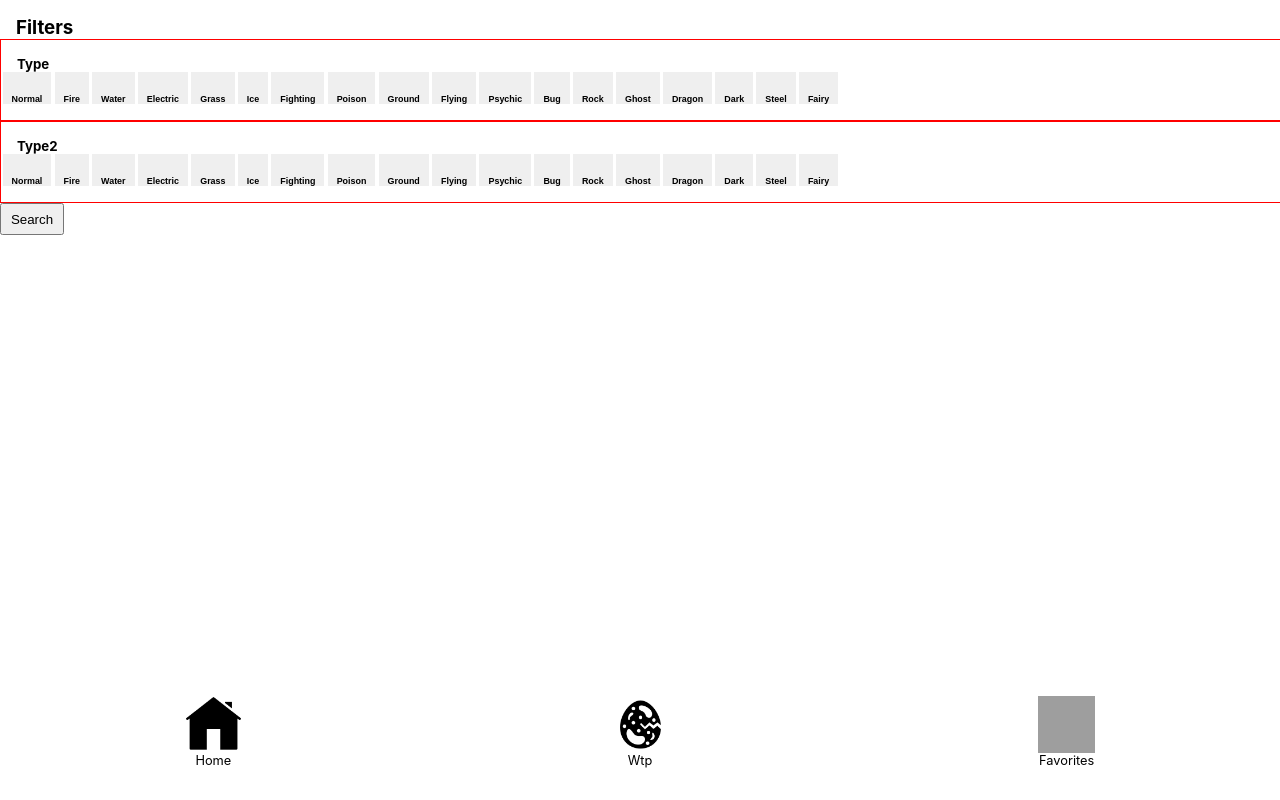
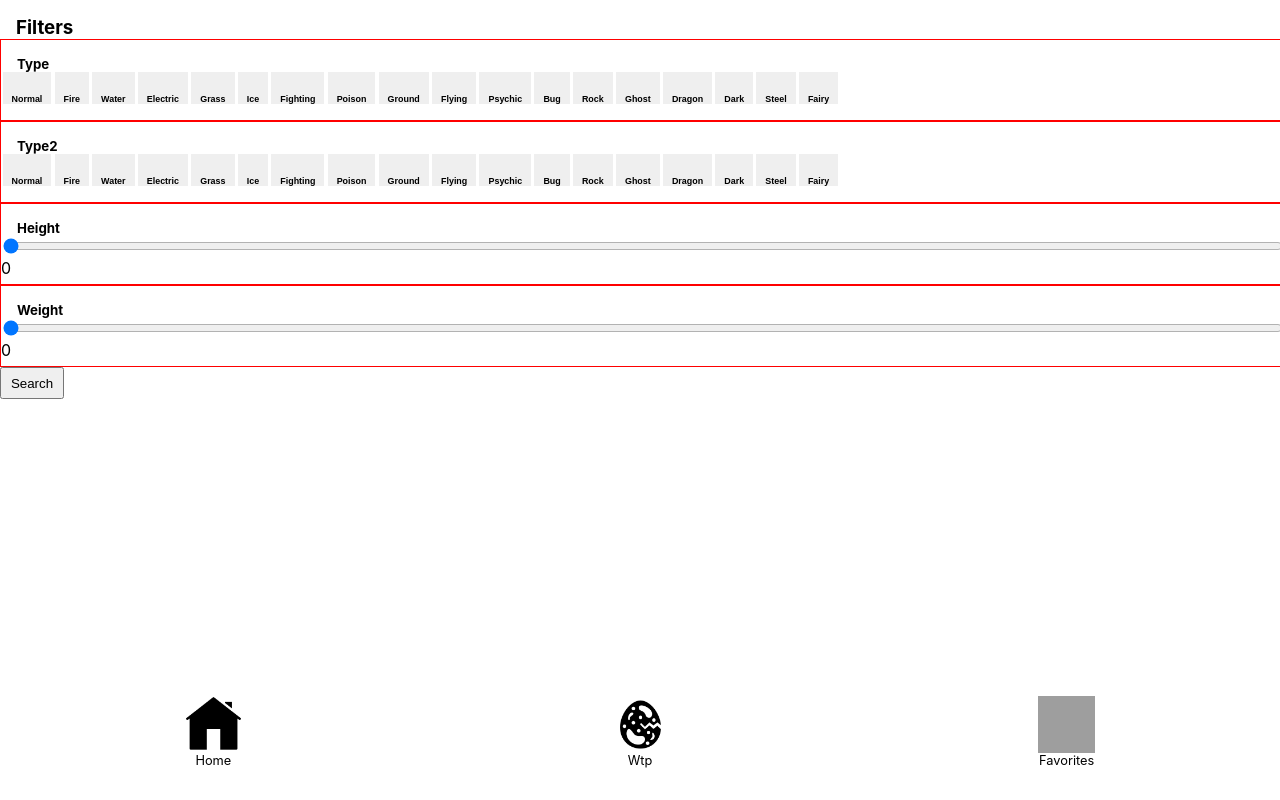
Before and after one commit to Cg9291/pokedex, a React (Create React App) app: page /filter/1 in a window 1280 px wide. Built offline with nearby package versions, Linux system fonts and the light colour scheme; grey boxes are pictures that could not be loaded.

Commit message:
implemented basic filtered search,with multiple filter types and handling of default/undefined filters

```diff
--- a/src/components/RoutesStructure.tsx
+++ b/src/components/RoutesStructure.tsx
@@ -19,6 +19,9 @@ export function RoutesStructure(): React.ReactElement | null {
         { path: "/favorites", element: <Favorites /> },
         { path: "/pokemon-not-found", element: <PokemonNotFound /> },
         { path: "/filter/:gen", element: <FilteredSearchModal /> },
-        { path: "/filtered-search/:param/:type/:param2/:type2/", element: <FilteredSearchResults /> }
+        {
+            path: "/filtered-search/:param/:type/:param2/:type2/:param3/:height/:param4/:weight",
+            element: <FilteredSearchResults />
+        }
     ]);
 }
--- a/src/components/homepage/FilteredSearchModal.tsx
+++ b/src/components/homepage/FilteredSearchModal.tsx
@@ -1,71 +1,124 @@
-import React, { useState } from "react";
+import React, { useEffect, useState } from "react";
 import styled from "styled-components";
 import ContainerPrototype from "../prototypes/ContainerPrototype";
-import { useNavigate, useParams } from "react-router-dom";
+import { useNavigate } from "react-router-dom";
 import { FilterInfoInterface } from "../../interfaces/miscInterfaces";
 import { typesColors } from "../../objects/typesColors";
 import { capitalizeWords } from "../../functions/utilities/capitalizeWords";
 
 export function FilteredSearchModal(): React.ReactElement {
     const [filterInfo, setFilterInfo] = useState<FilterInfoInterface>({
-        type: { name: "type", value: undefined },
-        type2: { name: "type2", value: undefined }
+        type: { name: "type", value: "undefined", style: "button" },
+        type2: { name: "type2", value: "undefined", style: "button" },
+        height: { name: "height", value: 0, style: "slider" },
+        weight: { name: "weight", value: 0, style: "slider" }
     });
-    const { gen } = useParams();
+    const navigate = useNavigate();
     const filterParameters = { ...filterInfo };
-    const navigate = useNavigate();
 
+    //LOGIC/HANDLER FUNCTIONS
+    const handleButtonClick = (buttonTitle: string, buttonCategory: string, parameterName: string): void => {
+        filterParameters[parameterName as keyof typeof filterParameters].value = buttonTitle;
+        setFilterInfo(filterParameters);
+    };
+
+    const handleSubmit = () => {
+        navigate(buildUrl());
+    };
+
+    const buildUrl = () => {
+        const myArr = [`/filtered-search/`];
+        for (const x in filterInfo) {
+            myArr.push(
+                `${filterInfo[x as keyof FilterInfoInterface].name}/${
+                    filterInfo[x as keyof FilterInfoInterface].value
+                }/`
+            );
+        }
+        return myArr.join("");
+    };
+
+    //DISPLAY/MAP/HYBRID FUNCTIONS
     const displayFilters = () => {
         const myArr: React.ReactElement[] = [];
-        for (const param in filterInfo) {
+
+        for (const parameter in filterInfo) {
+            const parameterStyle = filterInfo[parameter as keyof FilterInfoInterface].style;
+            const parameterName = filterInfo[parameter as keyof FilterInfoInterface].name;
+
             myArr.push(
-                <FiltersContainer>
-                    <FiltersHeaders title={capitalizeWords(param)} />
-                    <TypesContainer> {displayTypesOptions(param)}</TypesContainer>
-                </FiltersContainer>
+                //rewrite & extract component for clarity
+                <ContainerOfFilters>
+                    <HeadersOfFilters title={capitalizeWords(parameter)} />
+                    <OptionsContainer>{displayOptions(parameterStyle, parameterName)}</OptionsContainer>
+                </ContainerOfFilters>
             );
         }
         return myArr;
     };
 
-    const displayTypesOptions = (categoryParam: string) => {
+    const displayOptions = (categoryParameter: string, categoryName: string) => {
         const myArr: React.ReactElement[] = [];
-        for (const oneType in typesColors) {
-            myArr.push(<TypesOptions title={capitalizeWords(oneType)} category={categoryParam} />);
+
+        if (categoryParameter === "button") {
+            for (const oneType in typesColors) {
+                myArr.push(
+                    <OptionsOfFilters
+                        title={capitalizeWords(oneType)}
+                        category={categoryParameter}
+                        parameterName={categoryName}
+                    />
+                );
+            }
+            return myArr;
+        } else if (categoryParameter === "slider") {
+            return <OptionsOfFilters category={categoryParameter} title="Slider" parameterName={categoryName} />;
         }
-        return myArr;
     };
 
-    const handleButtonClick = (buttonTitle: string, buttonCategory: string): void => {
-        filterParameters[buttonCategory as keyof typeof filterParameters].value = buttonTitle;
-    };
-
-    const handleSubmit = (/* e: React.FormEvent<HTMLFormElement> */) => {
-        //e.preventDefault();
-        console.log("fff", filterParameters);
-        navigate(
-            `/filtered-search/${filterParameters.type.name}/${filterParameters.type.value}/${filterParameters.type2.name}/${filterParameters.type2.value}`
-        );
-    };
-
-    function FiltersHeaders(props: { title: string }): React.ReactElement {
+    //JSX COMPONENTS
+    function HeadersOfFilters(props: { title: string }): React.ReactElement {
         return (
-            <FiltersHeadersContainer>
-                <FiltersHeadersTitle>{props.title}</FiltersHeadersTitle>
-            </FiltersHeadersContainer>
+            <ContainerOfHeadersOfFilters>
+                <TitleOfHeadersOfFilters>{props.title}</TitleOfHeadersOfFilters>
+            </ContainerOfHeadersOfFilters>
         );
     }
 
-    function TypesOptions(props: { title: string; category: string }): React.ReactElement {
-        return (
-            <TypeWrapper onClick={() => handleButtonClick(props.title, props.category)}>
+    function OptionsOfFilters(props: { title: string; category: string; parameterName: string }): React.ReactElement {
+        return props.category === "button" ? (
+            <OptionsButtonWrapper onClick={() => handleButtonClick(props.title, props.category, props.parameterName)}>
                 <TypeTitle>{props.title}</TypeTitle>
-            </TypeWrapper>
+            </OptionsButtonWrapper>
+        ) : (
+            <Sliders parameterName={props.parameterName} />
         );
     }
 
     function SubmitButton(): React.ReactElement {
         return <SubmitButtonContainer onClick={() => handleSubmit()}>Search</SubmitButtonContainer>;
+    }
+
+    function Sliders(props: { parameterName: string }): React.ReactElement {
+        const [sliderValue, setSliderValue] = useState<number>(0);
+
+        const handleSliderChange = (e: React.FormEvent<HTMLInputElement>) => {
+            setSliderValue(Number(e.currentTarget.value));
+            console.log(props.parameterName);
+        };
+
+        useEffect(() => {
+            const infoObj = { ...filterInfo };
+            infoObj[props.parameterName as keyof FilterInfoInterface].value = sliderValue;
+            console.log(filterInfo);
+        }, [handleSliderChange]);
+
+        return (
+            <OptionsSliderWrapper>
+                <OptionsSliderInput type="range" min="0" max="100" value={sliderValue} onChange={handleSliderChange} />
+                <>{sliderValue}</>
+            </OptionsSliderWrapper>
+        );
     }
 
     return (
@@ -83,22 +136,22 @@ const Container = styled(ContainerPrototype)`
 const Title = styled.h3`
     margin: 1rem 0 0 1rem;
 `;
-const FiltersContainer = styled(ContainerPrototype)`
+const ContainerOfFilters = styled(ContainerPrototype)`
     height: 5rem;
     flex-direction: column;
     border: 0.1rem solid red;
 `;
-const FiltersHeadersContainer = styled.div``;
-const FiltersHeadersTitle = styled.h5`
+const ContainerOfHeadersOfFilters = styled.div``;
+const TitleOfHeadersOfFilters = styled.h5`
     margin: 1rem 0 0 1rem;
 `;
 
-const TypesContainer = styled(ContainerPrototype)`
+const OptionsContainer = styled(ContainerPrototype)`
     max-width: 100%;
     height: 3rem;
     overflow-x: scroll;
 `;
-const TypeWrapper = styled.button.attrs({ type: "button" })`
+const OptionsButtonWrapper = styled.button.attrs({ type: "button" })`
     width: max-content;
     height: 2rem;
     margin: 0 0.1rem;
@@ -114,3 +167,11 @@ const SubmitButtonContainer = styled.button.attrs({ type: "button" })`
     width: 4rem;
     height: 2rem;
 `;
+
+const OptionsSliderWrapper = styled.div`
+    width: 100%;
+`;
+
+const OptionsSliderInput = styled.input`
+    width: 100%;
+`;
--- a/src/components/homepage/header/Search.tsx
+++ b/src/components/homepage/header/Search.tsx
@@ -14,13 +14,21 @@ export function Search(): React.ReactElement {
         navigate(`/pokemons/name/${name}`);
     };
 
+    const handleClick = () => {
+        navigate(`/filter/:gen`);
+    };
+
     return (
         <Container>
             <Form onSubmit={handleSubmit}>
                 <Label>
                     <Input required />
                 </Label>
-                <Button>Search</Button>
+
+                <ButtonsContainer>
+                    <Button>Search</Button>
+                    <FilterButton onClick={handleClick}>Filter</FilterButton>
+                </ButtonsContainer>
             </Form>
         </Container>
     );
@@ -55,3 +63,12 @@ const Button = styled.button.attrs({ type: "submit" })`
     height: 100%;
     border-radius: 10px;
 `;
+const ButtonsContainer = styled(ContainerPrototype)`
+    flex-direction: column;
+`;
+
+const FilterButton = styled.button.attrs({ type: "button" })`
+    width: 100%;
+    height: 100%;
+    border-radius: 10px;
+`;
--- a/src/functions/api/batchApiCalls/getPokemonNameAndTypes.tsx
+++ b/src/functions/api/batchApiCalls/getPokemonNameAndTypes.tsx
@@ -1,16 +1,15 @@
 import axios from "axios";
-import { PokemonInterface, Type } from "../../../interfaces/pokemonInterface";
+import { PokemonInterface } from "../../../interfaces/pokemonInterface";
 import { endpointsUrls } from "../../../objects/endpointsUrls";
+import { CustomPokemonInfo } from "../../../interfaces/miscInterfaces";
 
-export async function getPokemonNameAndTypes(
-    pokemonIdentifier: number | string
-): Promise<{ name: string; id: number; types: Type[] }> {
+export async function getPokemonNameAndTypes(pokemonIdentifier: number | string): Promise<CustomPokemonInfo> {
     try {
         const response = await axios.get(endpointsUrls.pokemon(pokemonIdentifier));
         const responseData: PokemonInterface = response.data;
-        const { name, id, types } = responseData;
+        const { name, id, types, height, weight }: CustomPokemonInfo = responseData;
         // console.log("nt", { name, types });
-        return { name, id, types };
+        return { name, id, types, height, weight };
     } catch (err) {
         console.log("function getPokemonData:failure", err);
         throw err;
--- a/src/pages/filteredSearchResults.tsx
+++ b/src/pages/filteredSearchResults.tsx
@@ -4,7 +4,6 @@ import ContainerPrototype from "../components/prototypes/ContainerPrototype";
 import { useParams } from "react-router-dom";
 import { getPokemonNameAndTypes } from "../functions/api/batchApiCalls/getPokemonNameAndTypes";
 import { GenerationsInterface, PokemonSpecy } from "../interfaces/generationsInterface";
-import { Type } from "../interfaces/pokemonInterface";
 import { getGenerationsData } from "../functions/api/batchApiCalls/getGenerationsData";
 import { PokemonPictureCard } from "../components/homepage/pokemonPictureCards/PokemonPictureCard";
 import { capitalizeWords } from "../functions/utilities/capitalizeWords";
@@ -35,7 +34,9 @@ export function FilteredSearchResults(): React.ReactElement {
 
     const filterChecker: { [key: string]: (x: CustomPokemonInfo) => boolean } = {
         type: (x: CustomPokemonInfo) => capitalizeWords(`${x.types[0].type.name}`) === NamesAndValuesOfFilters.type,
-        type2: (x: CustomPokemonInfo) => capitalizeWords(`${x.types[1]?.type.name}`) === NamesAndValuesOfFilters.type2
+        type2: (x: CustomPokemonInfo) => capitalizeWords(`${x.types[1]?.type.name}`) === NamesAndValuesOfFilters.type2,
+        height: (x: CustomPokemonInfo) => Number(x.height) >= Number(NamesAndValuesOfFilters.height),
+        weight: (x: CustomPokemonInfo) => x.weight >= Number(NamesAndValuesOfFilters.height)
     };
 
     const checkPokemonForFilters = (pokemon: CustomPokemonInfo) => {
```
Also changed, not shown: src/interfaces/miscInterfaces.tsx (+10 -0 lines).
